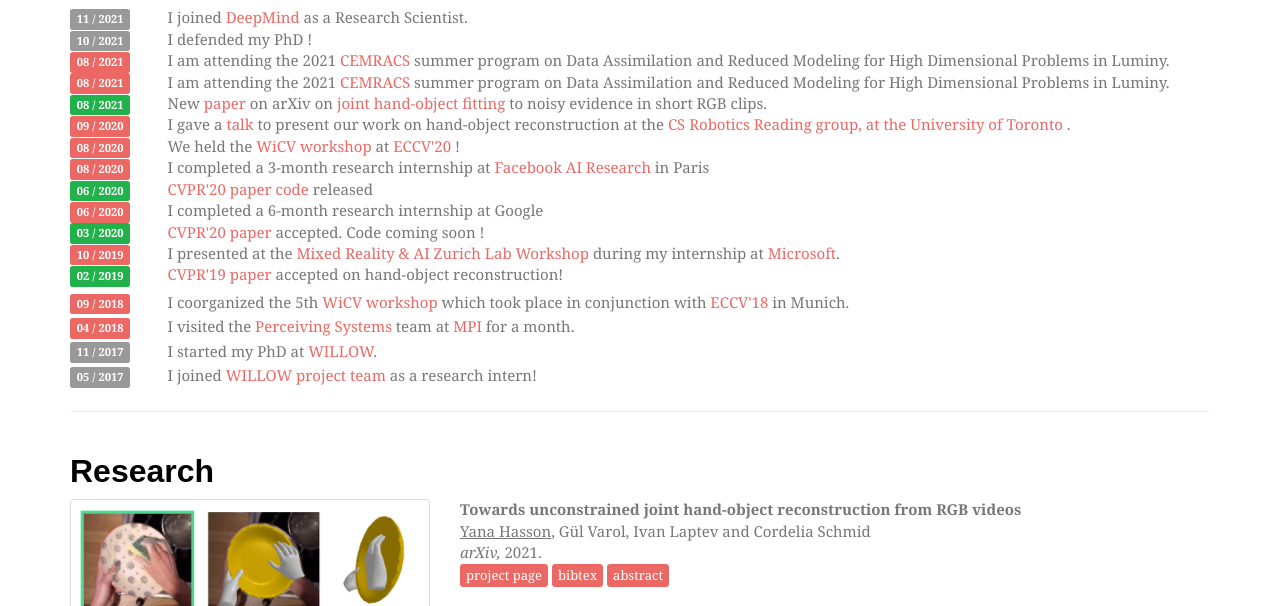
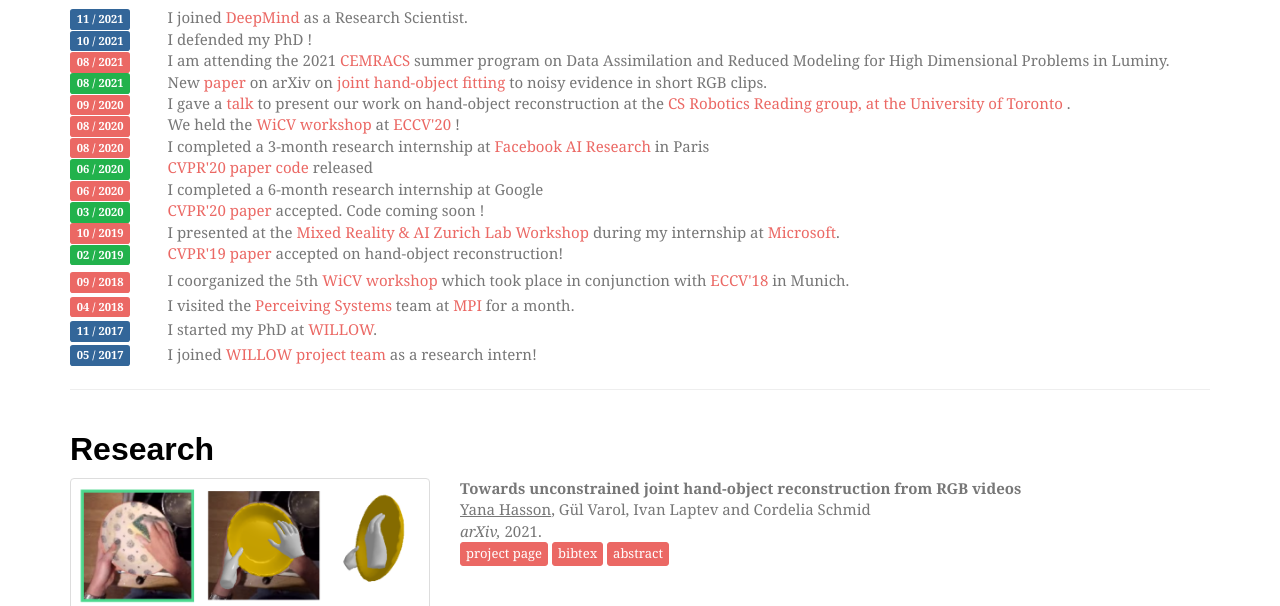
Before and after one commit to hassony2/hassony2.github.io, a plain HTML site: page index.html in a window 1280 px wide. Shown: the part 494-1100 px from the top of the page. Drawn offline with Linux system fonts and the light colour scheme; files whose address does not match are found by name; a web font is replaced by a local one.

Commit message:
New colors

```diff
--- a/index.html
+++ b/index.html
@@ -84,7 +84,7 @@
 <!-- DeepMind -->
         <div class="row">
           <div class="col-sm-1 col-md-1">
-            <span class="label label-default">11 / 2021</span>
+            <span class="label label-info">11 / 2021</span>
           </div>
           <div class="col-sm-11 col-md-11">
 		  I joined <a href="https://deepmind.com/"> DeepMind </a> as a Research Scientist.
@@ -93,19 +93,10 @@
 <!-- PhD defense -->
         <div class="row">
           <div class="col-sm-1 col-md-1">
-            <span class="label label-default">10 / 2021</span>
+            <span class="label label-info">10 / 2021</span>
           </div>
           <div class="col-sm-11 col-md-11">
 		  I defended my PhD !
-	  </div>
-        </div>
-<!-- CEMRACS -->
-        <div class="row">
-          <div class="col-sm-1 col-md-1">
-            <span class="label label-primary">08 / 2021</span>
-          </div>
-          <div class="col-sm-11 col-md-11">
-		I am attending the 2021 <a href="http://smai.emath.fr/cemracs/cemracs21/projects_list.html">CEMRACS</a> summer program on Data Assimilation and Reduced Modeling for High Dimensional Problems in Luminy.
 	  </div>
         </div>
 <!-- CEMRACS -->
@@ -227,7 +218,7 @@
 
         <div class="row">
           <div class="col-sm-1 col-md-1">
-            <span class="label label-default">11 / 2017</span>
+            <span class="label label-info">11 / 2017</span>
           </div>
           <div class="col-sm-11 col-md-11">
             I started my PhD at <a href="http://www.di.ens.fr/willow">WILLOW</a>.
@@ -239,7 +230,7 @@
 
         <div class="row">
           <div class="col-sm-1 col-md-1">
-            <span class="label label-default">05 / 2017</span>
+            <span class="label label-info">05 / 2017</span>
           </div>
           <div class="col-sm-11 col-md-11">
             I joined <a href="http://www.di.ens.fr/willow">WILLOW project team</a> as a research intern!
```
